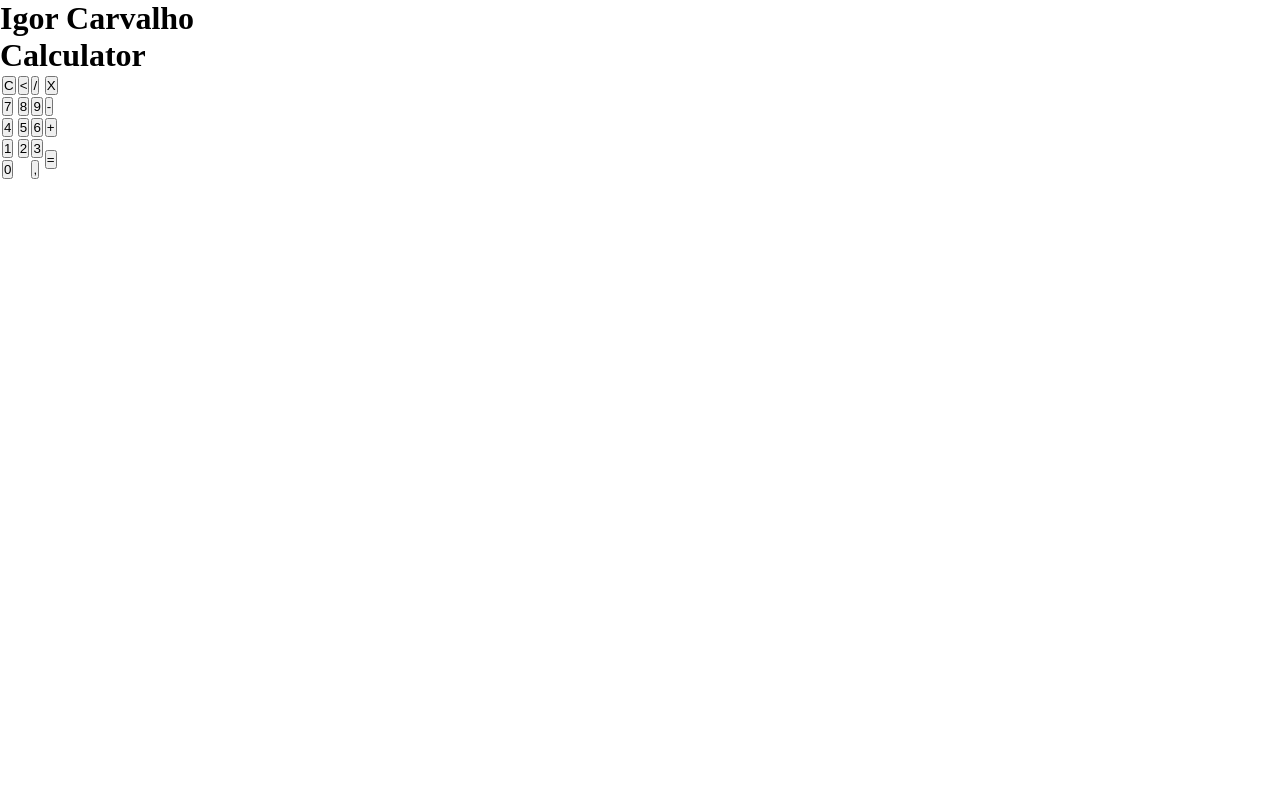
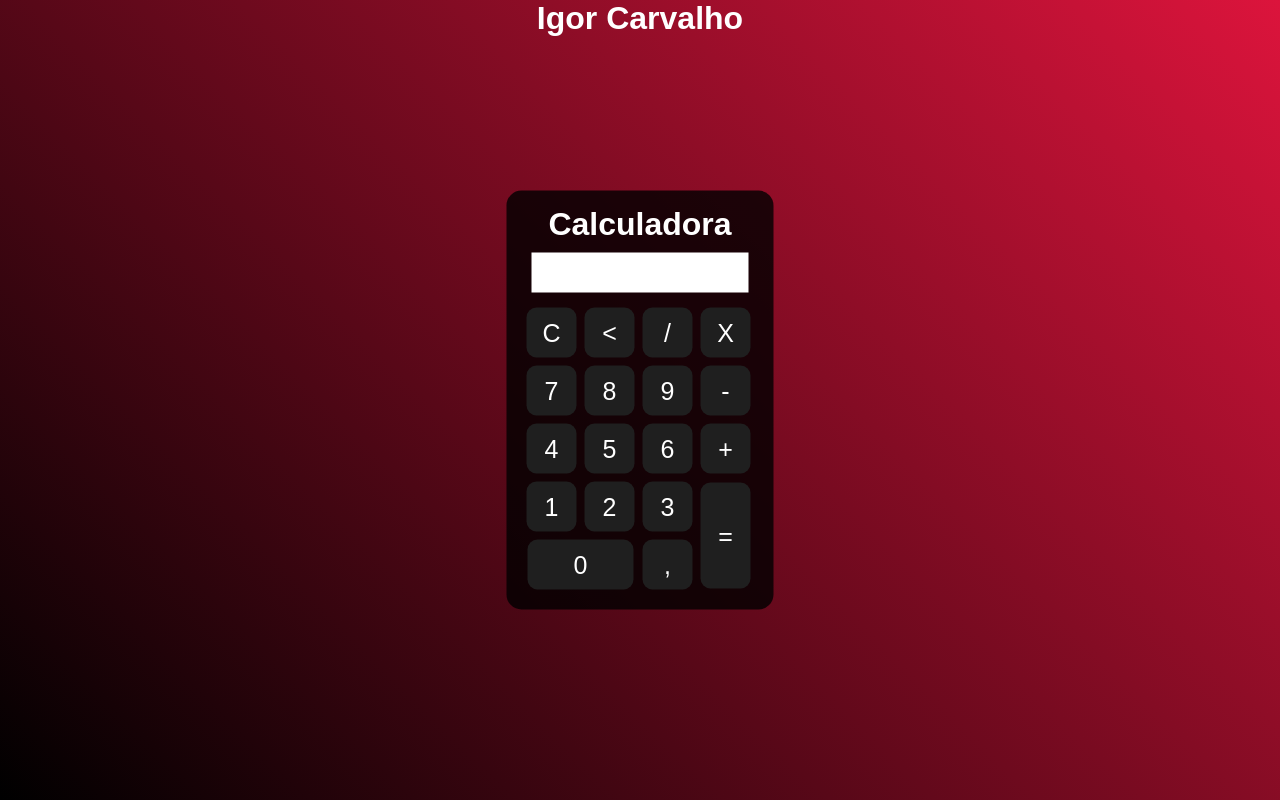
Before and after one commit to IgorDlima/Calc, a plain HTML site: page index.html in a window 1280 px wide. Drawn offline with Linux system fonts and the light colour scheme.

Commit message:
second commit

```diff
--- a/app.js
+++ b/app.js
@@ -0,0 +1,18 @@
+function insert (num) {
+
+ var numero = document.getElementById('resultado').innerHTML
+ document.getElementById('resultado').innerHTML = numero + num;
+
+}
+
+function clean() {
+  document.getElementById('resultado').innerHTML = ""
+
+}
+
+function back() {
+
+  var resultado = document.getElementById('resultado').innerHTML;
+  document.getElementById('resultado').innerHTML = resultado.substring(0,resultado.length -1)
+
+}
--- a/index.html
+++ b/index.html
@@ -9,42 +9,93 @@
         margin: 0;
         padding: 0;
       }
+      .fundo{
+        background-image: linear-gradient(45deg,black,crimson);
+        height: 100vh;
+        color: white;
+        font-family: Arial, Helvetica, sans-serif;
+        text-align: center;
+
+      }
+      .calculator{
+        position: absolute;
+
+        background-color: rgba(0, 0, 0, 0.8);
+        top: 50%;
+        left: 50%;
+        transform: translate(-50%,-50%);
+        border-radius: 15px;
+        padding: 15px;
+
+
+
+      }
+      .button{
+        width: 50px;
+        height: 50px;
+        font-size: 25px;
+        margin: 3px;
+        border-radius:10px;
+        border: none;
+        cursor: pointer;
+        color: white;
+        background-color: rgb(31,31,31);
+
+
+      }
+
+      .button:hover {
+        background-color: black ;
+      }
+
+      #resultado{
+        padding: 5px;
+        width: 207px;
+        height: 30px;
+        margin: 10px;
+        font-size: 25px;
+        color: black;
+        text-align: right;
+        background-color: white;
+      }
+
+
     </style>
   </head>
   <body>
     <div class="fundo">
       <h1>Igor Carvalho</h1>
       <div class="calculator">
-          <h1>Calculator</h1>
+          <h1>Calculadora</h1>
           <p id="resultado"></p>
           <table>
               <tr>
-                  <td><button>C</button></td>
-                  <td><button><</button></td>
-                  <td><button>/</button></td>
-                  <td><button>X</button></td>
+                  <td><button class="button"onclick="clean()">C</button></td>
+                  <td><button class="button"onclick="back()"><</button></td>
+                  <td><button class="button"onclick="insert('/')">/</button></td>
+                  <td><button class="button"onclick="insert('*')">X</button></td>
               </tr>
               <tr>
-                <td><button>7</button></td>
-                <td><button>8</button></td>
-                <td><button>9</button></td>
-                <td><button>-</button></td>
+                <td><button class="button"onclick="insert('7')">7</button></td>
+                <td><button class="button"onclick="insert('8')">8</button></td>
+                <td><button class="button"onclick="insert('9')">9</button></td>
+                <td><button class="button"onclick="insert('-')">-</button></td>
             </tr>
             <tr>
-              <td><button>4</button></td>
-              <td><button>5</button></td>
-              <td><button>6</button></td>
-              <td><button>+</button></td>
+              <td><button class="button"onclick="insert('4')">4</button></td>
+              <td><button class="button"onclick="insert('5')">5</button></td>
+              <td><button class="button"onclick="insert('6')">6</button></td>
+              <td><button class="button"onclick="insert('+')">+</button></td>
           </tr>
           <tr>
-            <td><button>1</button></td>
-            <td><button>2</button></td>
-            <td><button>3</button></td>
-            <td rowspan="2"><button>=</button></td>
+            <td><button class="button"onclick="insert('1')">1</button></td>
+            <td><button class="button"onclick="insert('2')">2</button></td>
+            <td><button class="button"onclick="insert('3')">3</button></td>
+            <td rowspan="2"><button class="button" style="height: 106px;">=</button></td>
         </tr>
         <tr>
-          <td colspan="2"><button>0</button></td>
-          <td><button>,</button></td>
+          <td colspan="2"><button class="button"  style="width: 106px;"onclick="insert('0')" >0</button></td>
+          <td><button class="button"onclick="insert(',')">,</button></td>
       </tr>
           </table>
       </div>
```
